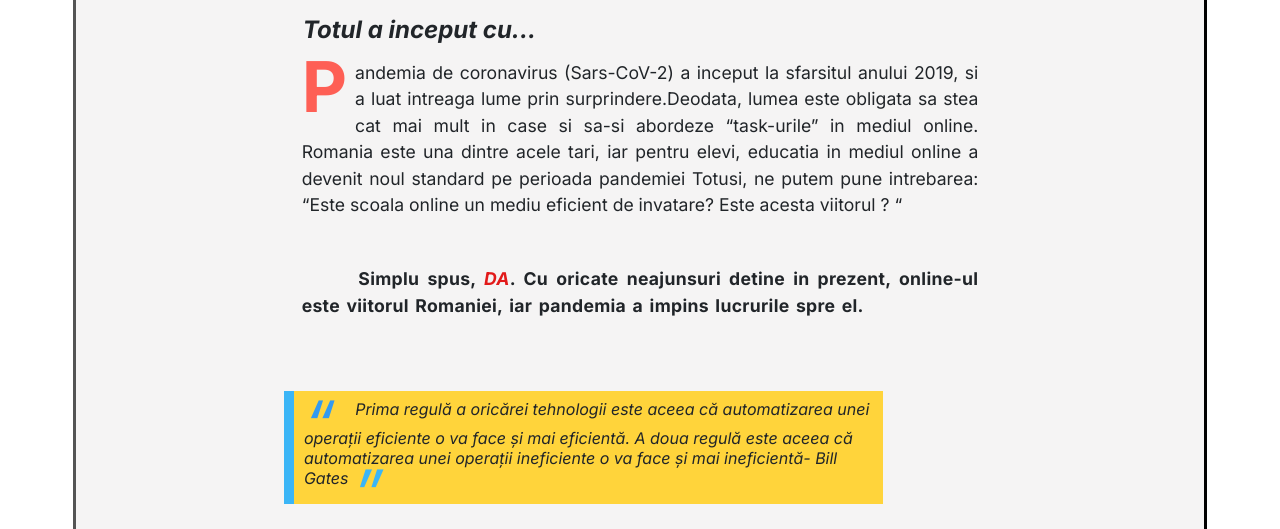
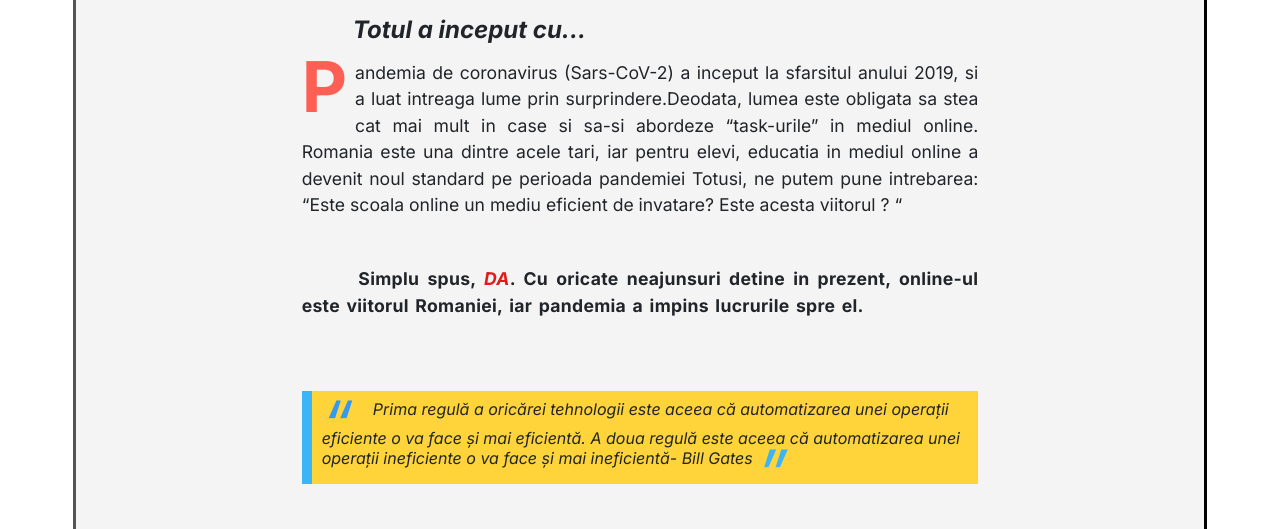
Before and after one commit to rzv04/rzv04.github.io, a plain HTML site: page index.html in a window 1280 px wide. Shown: the part 211-740 px from the top of the page. Drawn offline with Linux system fonts and the light colour scheme.

Commit message:
Improve visual hierarchy and change font style to Inter

```diff
--- a/style.css
+++ b/style.css
@@ -153,6 +153,7 @@ p {
   text-indent: 6cm;
   font-style: italic;
   margin-bottom: 16px;
+  margin-left: 50px;
   align-self: flex-start;
 }
 
@@ -162,8 +163,11 @@ blockquote {
   margin: 48px 10px;
   padding: 0.5em 10px;
   quotes: "\201C""\201D""\2018""\2019";
-  margin-left: 5.5cm;
-  margin-right: 8.5cm;
+  /* margin-left: 8cm; */
+  /* margin-right: 8.5cm; */
+  width: 60%;
+  align-self: center;
+  display: inline-block;
 }
 blockquote::before {
   color: #339af0;
```
